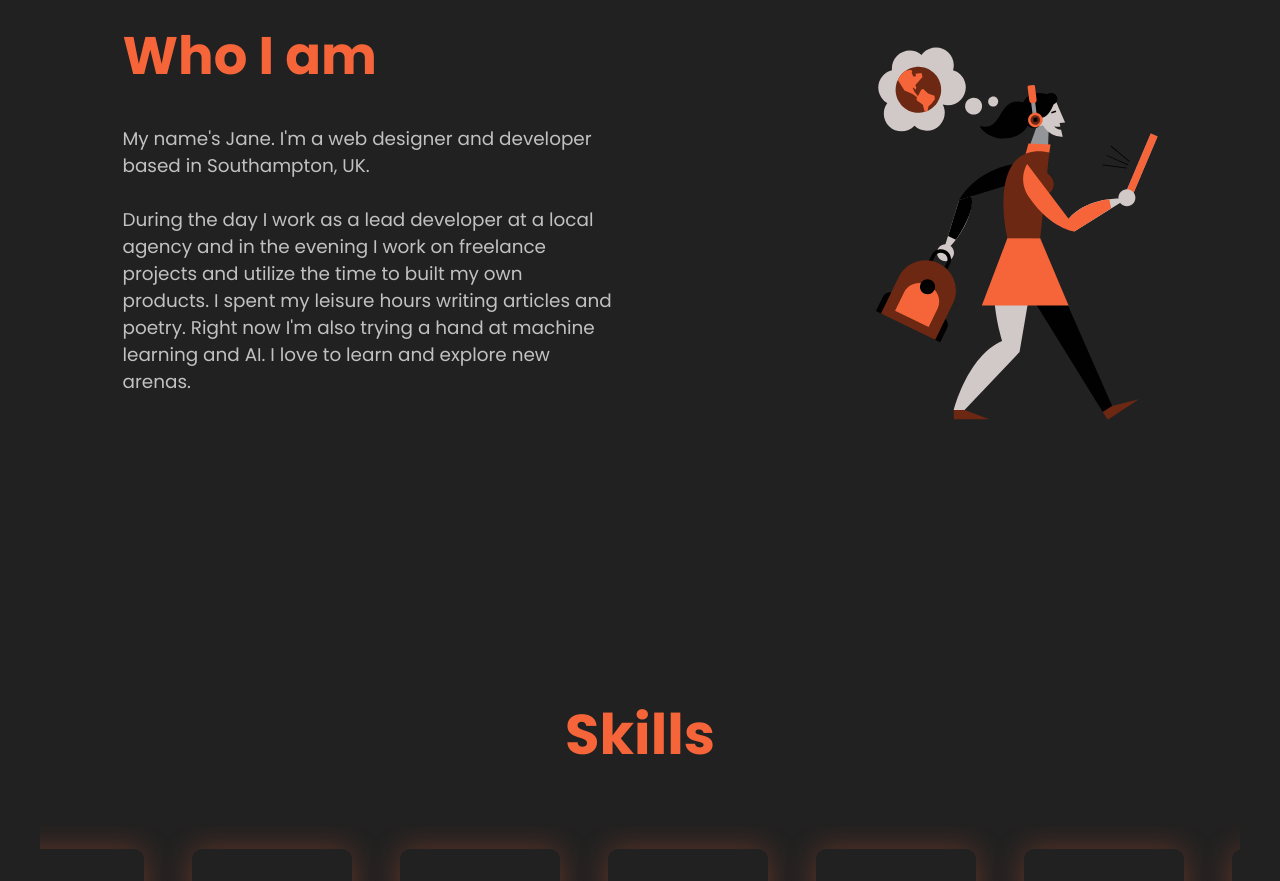
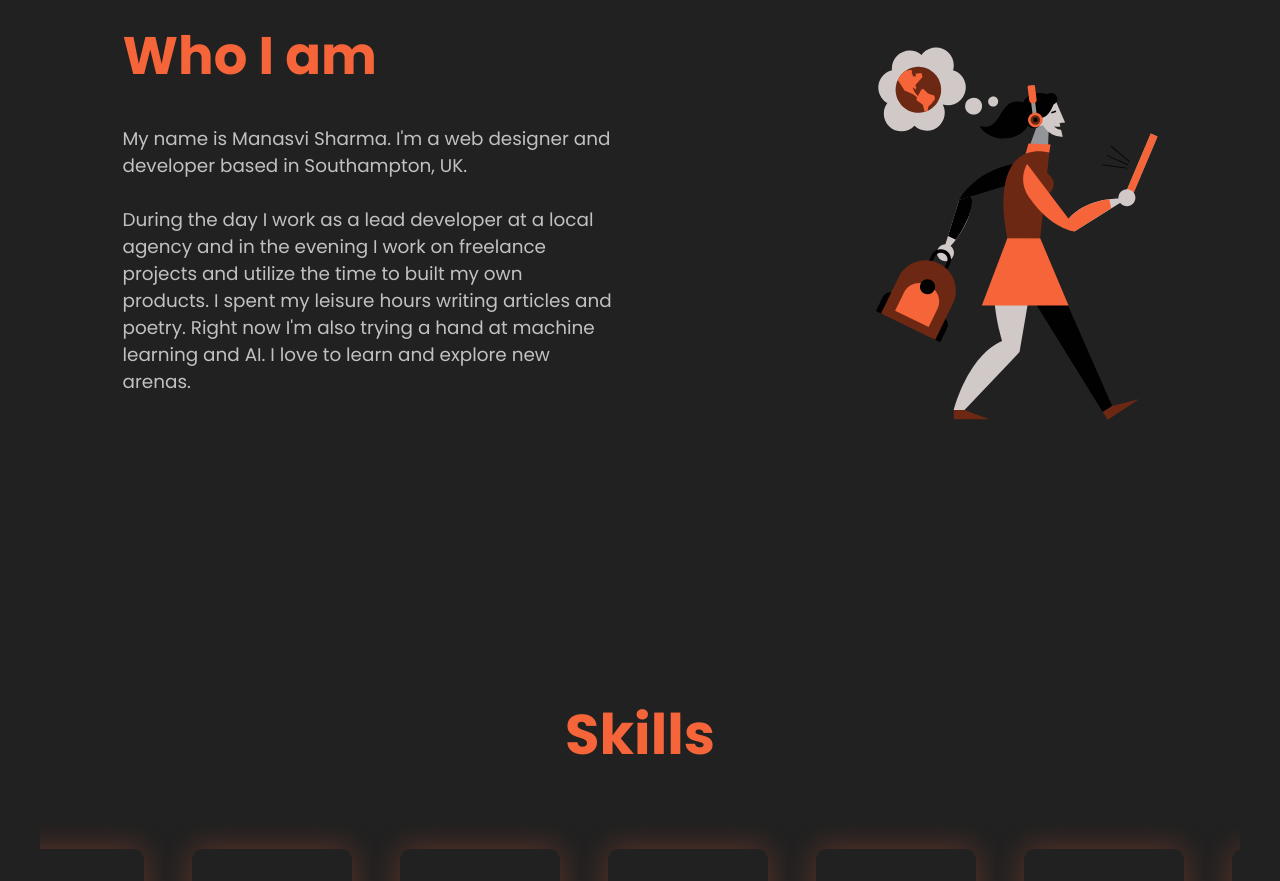
Before and after one commit to Manasvi26/portfolio, a React (Create React App) app: page / in a window 1280 px wide. Shown: the part 940-1821 px from the top of the page. Built offline with nearby package versions, Linux system fonts and the light colour scheme; a web font is replaced by a local one.

Commit message:
Edited About

```diff
--- a/src/data/aboutData.js
+++ b/src/data/aboutData.js
@@ -1,6 +1,8 @@
 export const aboutData = {
-    title: "Who I am",
-    description1: "My name's Jane. I'm a web designer and developer based in Southampton, UK.",
-    description2: "During the day I work as a lead developer at a local agency and in the evening I  work on freelance projects and utilize the time to built my own products. I spent my leisure hours writing articles and poetry. Right now I'm also trying a hand at machine learning and AI. I love to learn and explore new arenas.",
-    image: 2
-}
+  title: "Who I am",
+  description1:
+    "My name is Manasvi Sharma. I'm a web designer and developer based in Southampton, UK.",
+  description2:
+    "During the day I work as a lead developer at a local agency and in the evening I  work on freelance projects and utilize the time to built my own products. I spent my leisure hours writing articles and poetry. Right now I'm also trying a hand at machine learning and AI. I love to learn and explore new arenas.",
+  image: 2,
+};
```
